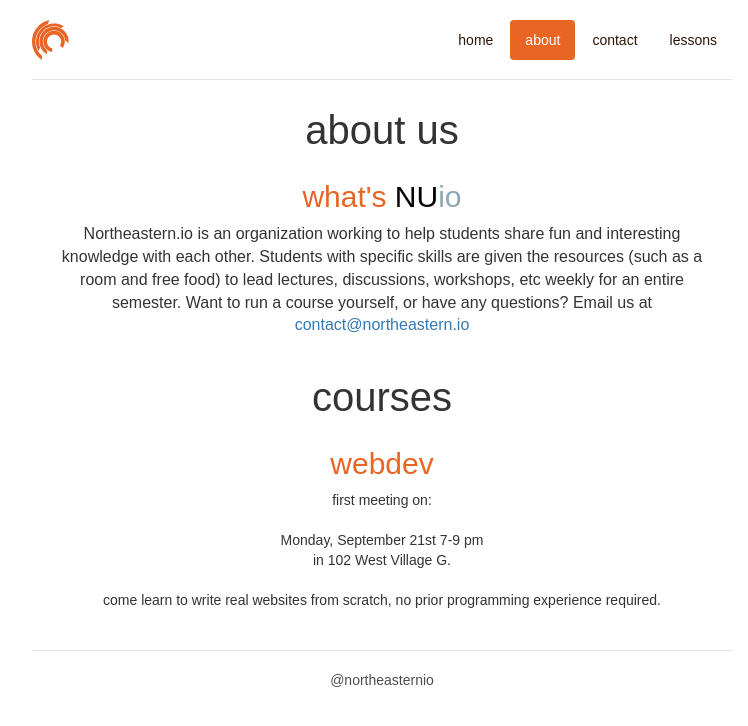
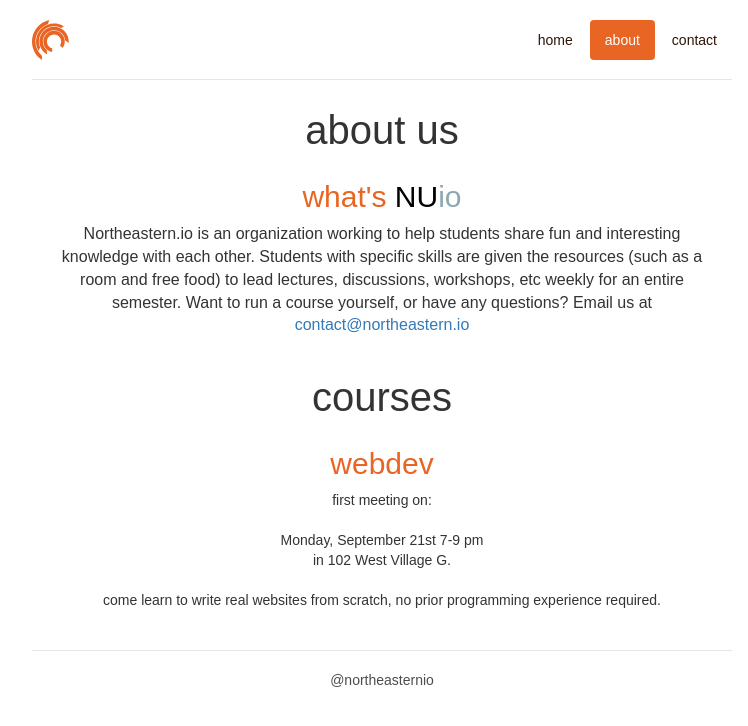
Before and after one commit to lukevs/northeasternio, a plain HTML site: page about/index.html in a window 1280 px wide. Shown: the whole page, without its empty margins (258-1006 px from the left). Drawn offline with nearby package versions, Linux system fonts and the light colour scheme; a web font is replaced by a local one.

Commit message:
Remove lessons link

```diff
--- a/about/index.html
+++ b/about/index.html
@@ -35,7 +35,6 @@
                 <li role="presentation"><a href="/">home</a></li>
                 <li role="presentation" class="active"><a href="/about">about</a></li>
                 <li role="presentation"><a href="/contact">contact</a></li>
-                <li role="presentation"><a href="/lessons">lessons</a></li>
           </ul>
         </nav>
         <a class="logo" href="/">
```
Also changed, not shown: contact/index.html (+0 -1 lines), index.html (+0 -1 lines).
